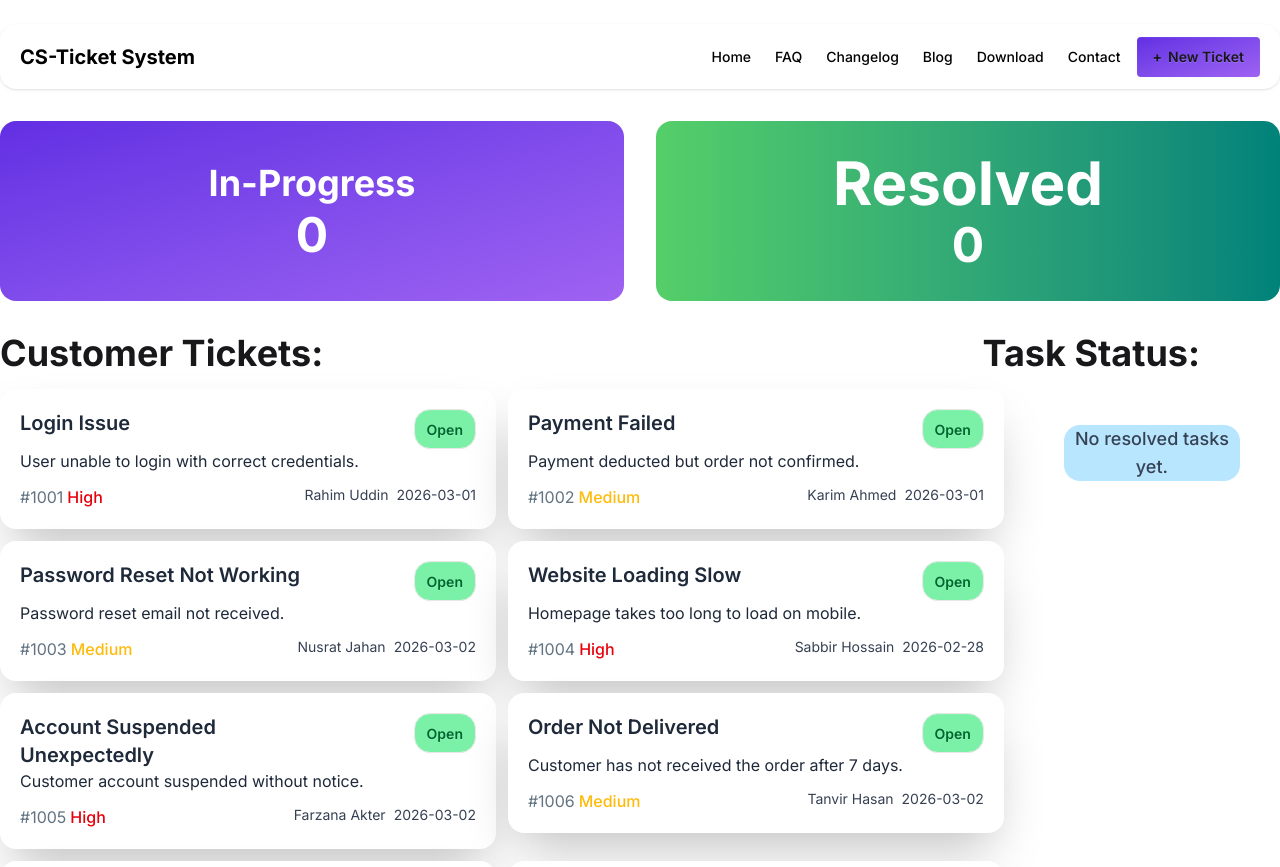
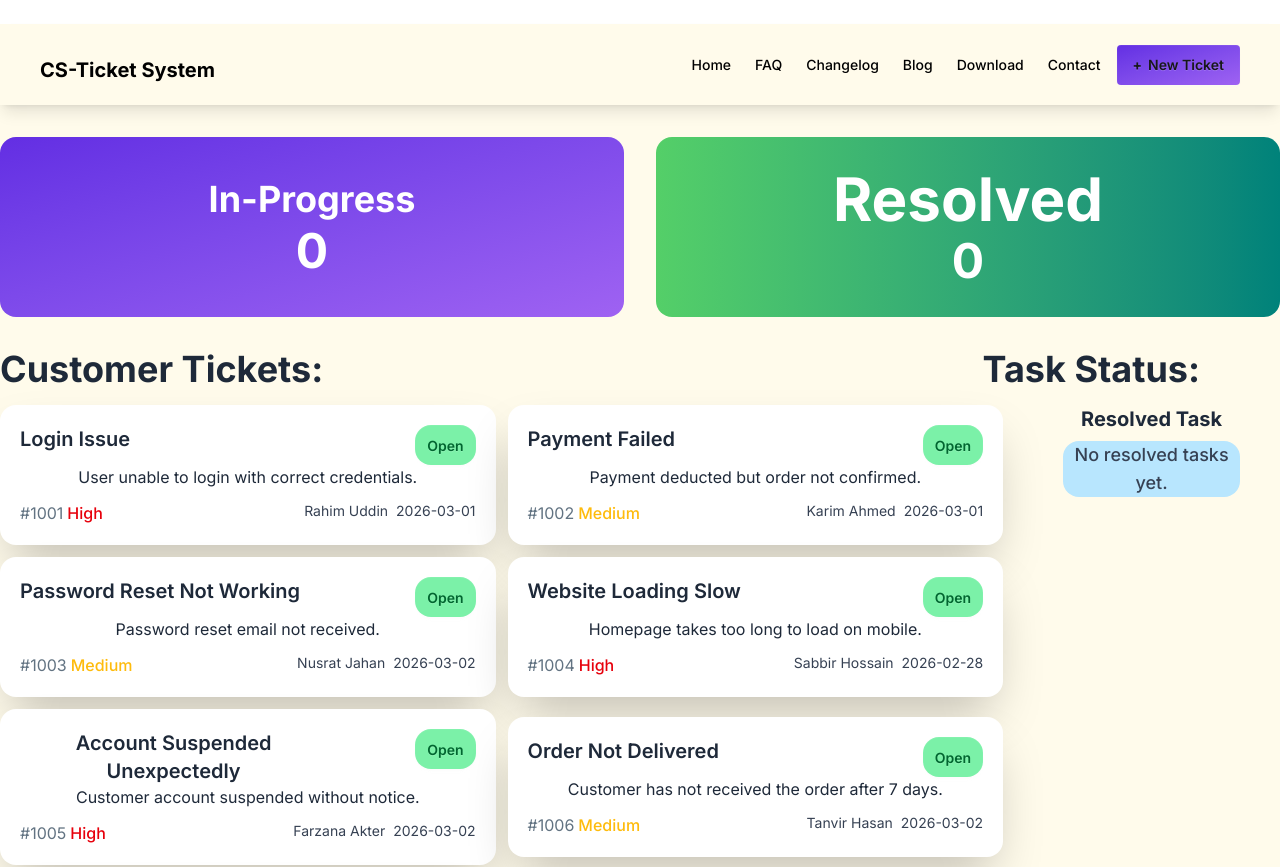
Before and after one commit to ShalehAhmedh/Customer-Support-Ticket-Service, a React (Vite) app: page / in a window 1280 px wide. Shown: the top 867 px of the page. Built offline with nearby package versions, Linux system fonts and the light colour scheme.

Commit message:
Added React Toastify and Modified the Ticket Section

```diff
--- a/index.html
+++ b/index.html
@@ -9,7 +9,7 @@
 @import url('https://fonts.googleapis.com/css2?family=Inter:ital,opsz,wght@0,14..32,100..900;1,14..32,100..900&display=swap');
 </style>
   </head>
-  <body>
+  <body class="bg-amber-50">
     <div id="root"></div>
     <script type="module" src="/src/main.jsx"></script>
   </body>
--- a/package.json
+++ b/package.json
@@ -7,7 +7,8 @@
     "dev": "vite",
     "build": "vite build",
     "lint": "eslint .",
-    "preview": "vite preview"
+    "preview": "vite preview",
+    "deploy:surge": "npm run build && cp dist/index.html dist/200.html && surge dist https://cs-ticketsystem109626-name.surge.sh"
   },
   "dependencies": {
     "@fortawesome/fontawesome-svg-core": "^7.2.0",
@@ -16,6 +17,7 @@
     "@tailwindcss/vite": "^4.2.1",
     "react": "^19.2.0",
     "react-dom": "^19.2.0",
+    "react-toastify": "^11.0.5",
     "tailwindcss": "^4.2.1"
   },
   "devDependencies": {
--- a/src/App.jsx
+++ b/src/App.jsx
@@ -9,6 +9,8 @@ import Footer from './Components/Footer/Footer';
 import { library } from '@fortawesome/fontawesome-svg-core';
 import { faTicketAlt, faCheck, faUser } from '@fortawesome/free-solid-svg-icons';
 library.add(faTicketAlt, faCheck, faUser);
+  import { ToastContainer } from 'react-toastify';
+
 
 const fetchCustomerTickets = async () => {
   const res = await fetch("/customersData.json")
@@ -36,6 +38,7 @@ const removedInProgress=(t)=>{
         <CustomerTickets removedInProgress={removedInProgress} resolvedCount={resolvedCount} setResolvedCount={setResolvedCount} selectedTicket={selectedTicket} setSelectedTicket={setSelectedTicket} inProgress={inProgress} setInProgress={setInProgress} ticketsPromise={ticketsPromise}></CustomerTickets>
       </Suspense>
       <Footer></Footer>
+      <ToastContainer />
     </>
   )
 }
--- a/src/Components/Banner/Banner.jsx
+++ b/src/Components/Banner/Banner.jsx
@@ -18,8 +18,8 @@ const Banner = ({inProgress,resolvedCount}) => {
 
             </div>
             <div className='flex justify-between mt-8 mb-4'>
-                <div className='text-4xl font-bold'>Customer Tickets:</div>
-                <div className='mr-8 md:mr-20 text-4xl font-bold'>Task Status:</div>
+                <div className='text-4xl font-bold text-gray-800'>Customer Tickets:</div>
+                <div className='mr-8 md:mr-20 text-4xl font-bold text-gray-800'>Task Status:</div>
             </div>
         </div>
     );
--- a/src/Components/CustomerTickets/CustomerTickets.jsx
+++ b/src/Components/CustomerTickets/CustomerTickets.jsx
@@ -20,7 +20,7 @@ const CustomerTickets = ({ ticketsPromise, inProgress, setInProgress, selectedTi
                     selectedTicket.map(ticket => <InProgressCard removedInProgress={removedInProgress} inProgress={inProgress} setInProgress={setInProgress} resolvedCount={resolvedCount} setResolvedCount={setResolvedCount} ticket={ticket}></InProgressCard>)
                 }
                 <div className='mx-10'>
-                    <p className='text-xl font-bold text-white mb-2'>Resolved Task</p>
+                    <p className='text-xl font-bold text-gray-800 mb-2'>Resolved Task</p>
                     <p className='bg-sky-200 rounded-2xl text-lg font-medium text-gray-700'>No resolved tasks yet.</p>
                 </div>
 
--- a/src/Components/InProgressCard/InProgressCard.jsx
+++ b/src/Components/InProgressCard/InProgressCard.jsx
@@ -1,5 +1,6 @@
 import React from 'react';
 import { useState } from 'react'
+import { toast } from 'react-toastify';
 
 const InProgressCard = ({ticket,resolvedCount,setResolvedCount,inProgress,setInProgress,removedInProgress}) => {
     // console.log(resolvedCount);
@@ -13,6 +14,7 @@ const InProgressCard = ({ticket,resolvedCount,setResolvedCount,inProgress,setInP
             <div className='bg-white rounded-2xl ml-8'>
                 <p className='text-xl font-bold text-gray-800 py-2'>{ticket.title}</p>
                 <button onClick={() => {
+                    toast("Ticket Resolved!!");
                     handleRemove();
                     setIsSelected(true);
                     setResolvedCount(resolvedCount + 1);
--- a/src/Components/Navbar/Navbar.jsx
+++ b/src/Components/Navbar/Navbar.jsx
@@ -2,7 +2,7 @@ import React from 'react';
 
 const Navbar = () => {
     return (
-        <div className="navbar bg-white shadow-sm max-w-7xl mx-auto rounded-2xl px-5 mt-6">
+        <div className="shadow-lg mx-auto px-10 py-4 mt-6">
             <div className="navbar-start">
                 <div className="dropdown hover:via-yellow-500">
                     <div tabIndex={0} role="button" className="btn btn-ghost lg:hidden">
--- a/src/Components/Ticket/Ticket.jsx
+++ b/src/Components/Ticket/Ticket.jsx
@@ -1,25 +1,26 @@
 import React, { useState } from 'react';
+import { toast } from 'react-toastify';
 
-const Ticket = ({ticket,inProgress,setInProgress,selectedTicket,setSelectedTicket}) => {
-    const [isSelected, setIsSelected]=useState(false)
+const Ticket = ({ ticket, inProgress, setInProgress, selectedTicket, setSelectedTicket }) => {
+    const [isSelected, setIsSelected] = useState(false)
     // console.log(ticket.priority)
     return (
-        <div className=''>
-            <div>
-                <div className='bg-white p-5 rounded-2xl shadow-2xl'>
-                    <div className='flex justify-between gap-20'><p className='text-xl font-semibold text-gray-800'>{ticket.title}</p><button disabled={isSelected} onClick={()=>{
-                        setIsSelected(true);
-                        setInProgress(inProgress+1);
-                        setSelectedTicket([...selectedTicket,ticket])
-                    }} className={`btn rounded-2xl ${isSelected?"bg-[#F8F3B9] text-[#9C7700]":"bg-green-300 text-green-800"} px-3 py-1 items-center ml-2`}>{isSelected?"In Progress":"Open"}</button></div>
-                    <div><p className='text-gray-800'>{ticket.description}</p></div>
-                    <div className='flex justify-between mt-3'>
-                        <div className='text-[#627382] mr-2'>#{ticket.id}<span className={`ml-1 text-md font-medium ${ticket.priority=='High'?"text-red-600":"text-[#FEBB0C]"}`}>{ticket.priority}</span></div>
-                        <div className='text-sm text-gray-700'>{ticket.customer}<span className='ml-2 text-sm text-gray-700'>{ticket.createdAt}</span></div>
-                    </div>
+        <button disabled={isSelected} onClick={() => {
+                    toast("Selected a Ticket!!");
+                    setIsSelected(true);
+                    setInProgress(inProgress + 1);
+                    setSelectedTicket([...selectedTicket, ticket])
+                }}>
+            <div className='bg-white p-5 rounded-2xl shadow-2xl'>
+                <div className='flex justify-between gap-20'><p className='text-xl font-semibold text-gray-800'>{ticket.title}</p><button  className={`btn rounded-2xl border-0 ${isSelected ? "bg-[#F8F3B9] text-[#9C7700]" : "bg-green-300 text-green-800"} px-3 py-1 items-center ml-2`}>{isSelected ? "In Progress" : "Open"}</button></div>
+                <div><p className='text-gray-800'>{ticket.description}</p></div>
+                <div className='flex justify-between mt-3'>
+                    <div className='text-[#627382] mr-2'>#{ticket.id}<span className={`ml-1 text-md font-medium ${ticket.priority == 'High' ? "text-red-600" : "text-[#FEBB0C]"}`}>{ticket.priority}</span></div>
+                    <div className='text-sm text-gray-700'>{ticket.customer}<span className='ml-2 text-sm text-gray-700'>{ticket.createdAt}</span></div>
                 </div>
             </div>
-        </div>
+        </button>
+
     );
 };
 
```
Also changed, not shown: 1 other file (tests, documents, lock files or other folders).
